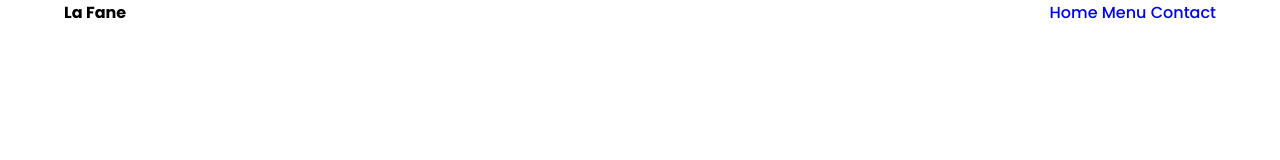
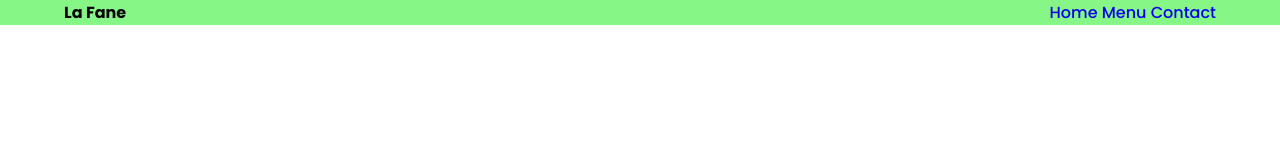
Before and after one commit to Faneeh/bakery-website, a plain HTML site: page index.html in a window 1280 px wide. Drawn offline with Linux system fonts and the light colour scheme.

Commit message:
Add .navbar background and move the margin to it's corresponding item

```diff
--- a/styles.css
+++ b/styles.css
@@ -18,13 +18,15 @@ body {
 .navbar {
     display: flex;
     justify-content: space-between;
-    margin: 0 5%;
+    background: #86f786;
 }
 
 .navbar .links {
     font-weight: 500;
+    margin: 0 5%;
 }
 
 .navbar .logo {
     font-weight: 700;
+    margin: 0 5%;
 }
```
